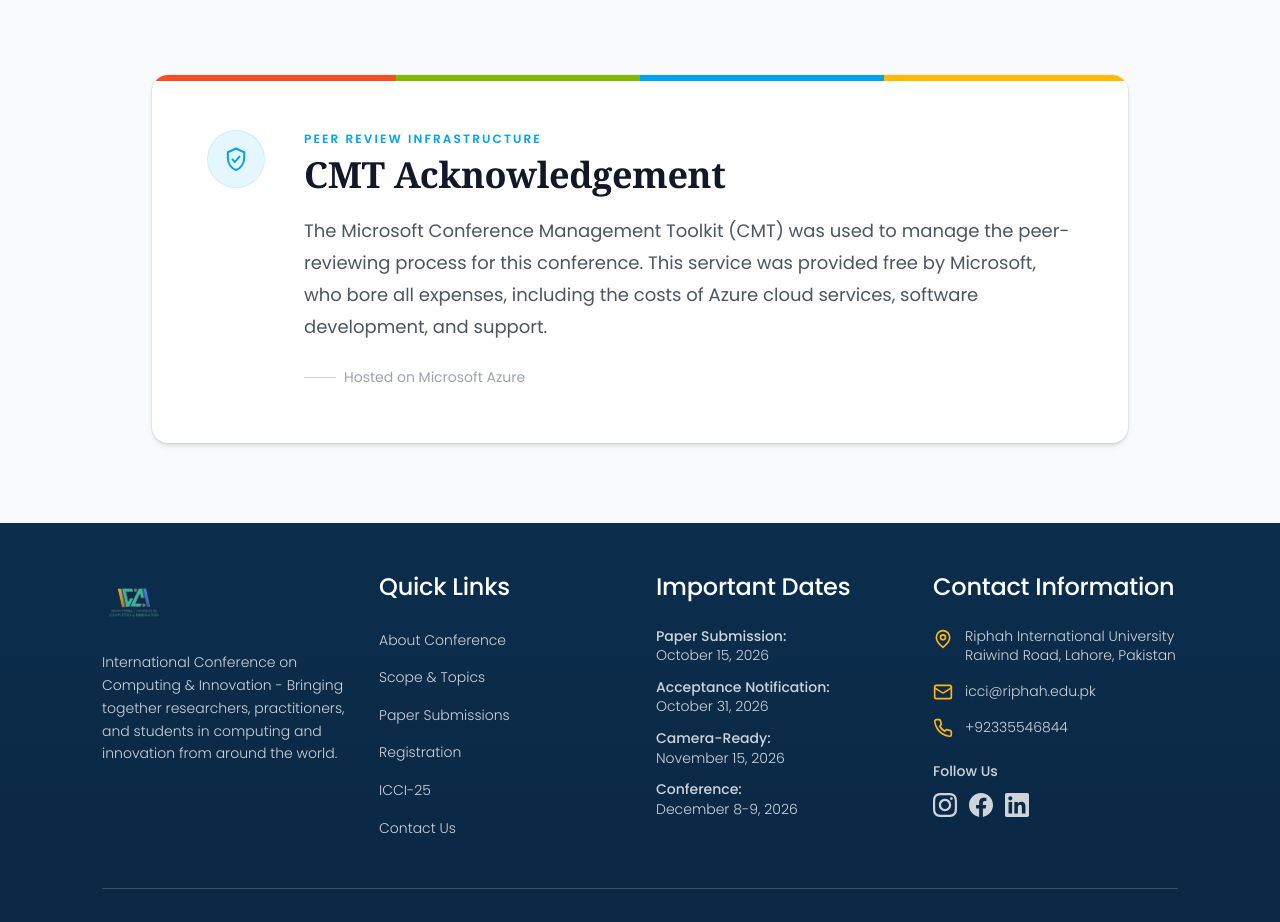
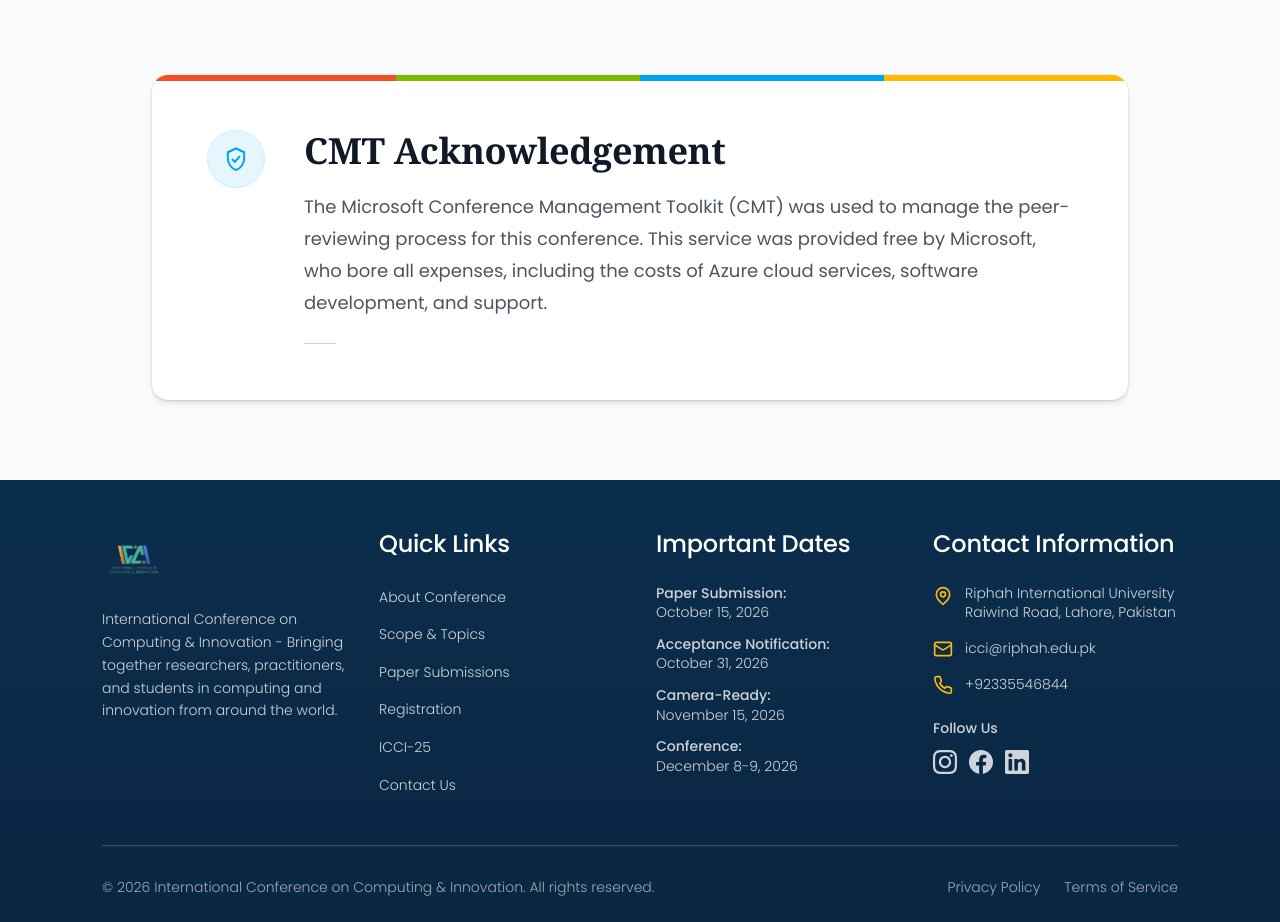
Before and after one commit to haroon147/icci-25, a React (Vite) app in the folder frontend/: page / in a window 1280 px wide. Shown: the part 4600-5522 px from the top of the page. Built offline with nearby package versions, Linux system fonts and the light colour scheme.

Commit message:
updated cmt

```diff
--- a/frontend/src/pages/Home.jsx
+++ b/frontend/src/pages/Home.jsx
@@ -592,9 +592,7 @@
               </div>
 
               <div>
-                <p className="mb-2 text-xs font-semibold uppercase tracking-[0.18em] text-[#00A4EF]">
-                  Peer Review Infrastructure
-                </p>
+
                 <h2 className="mb-5 font-serif text-3xl font-bold leading-tight text-gray-900 md:text-4xl">
                   CMT Acknowledgement
                 </h2>
@@ -609,7 +607,7 @@
 
                 <div className="mt-6 flex items-center gap-2 text-sm text-gray-400">
                   <span className="h-px w-8 bg-gray-300" />
-                  <span>Hosted on Microsoft Azure</span>
+
                 </div>
               </div>
             </div>
```
